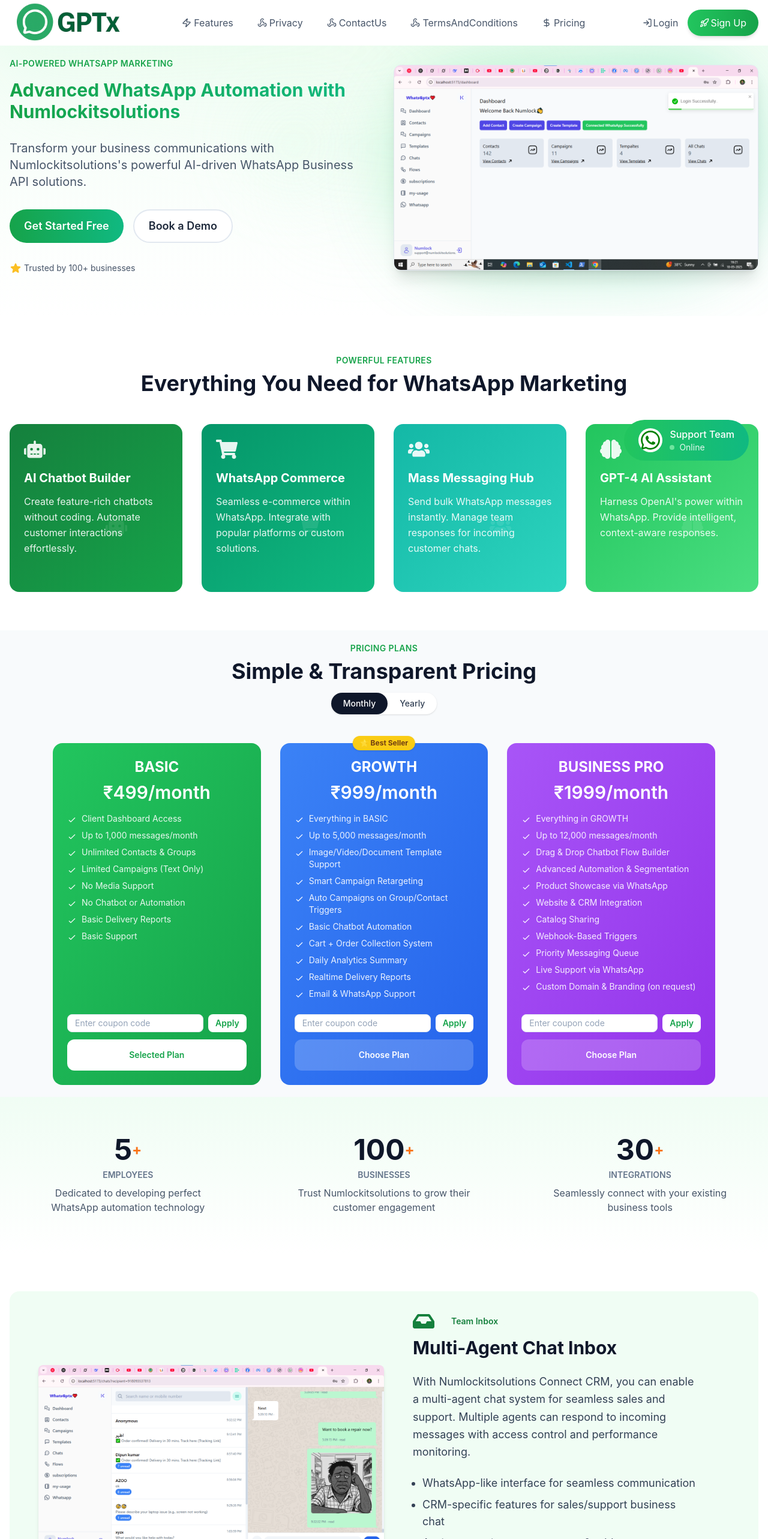
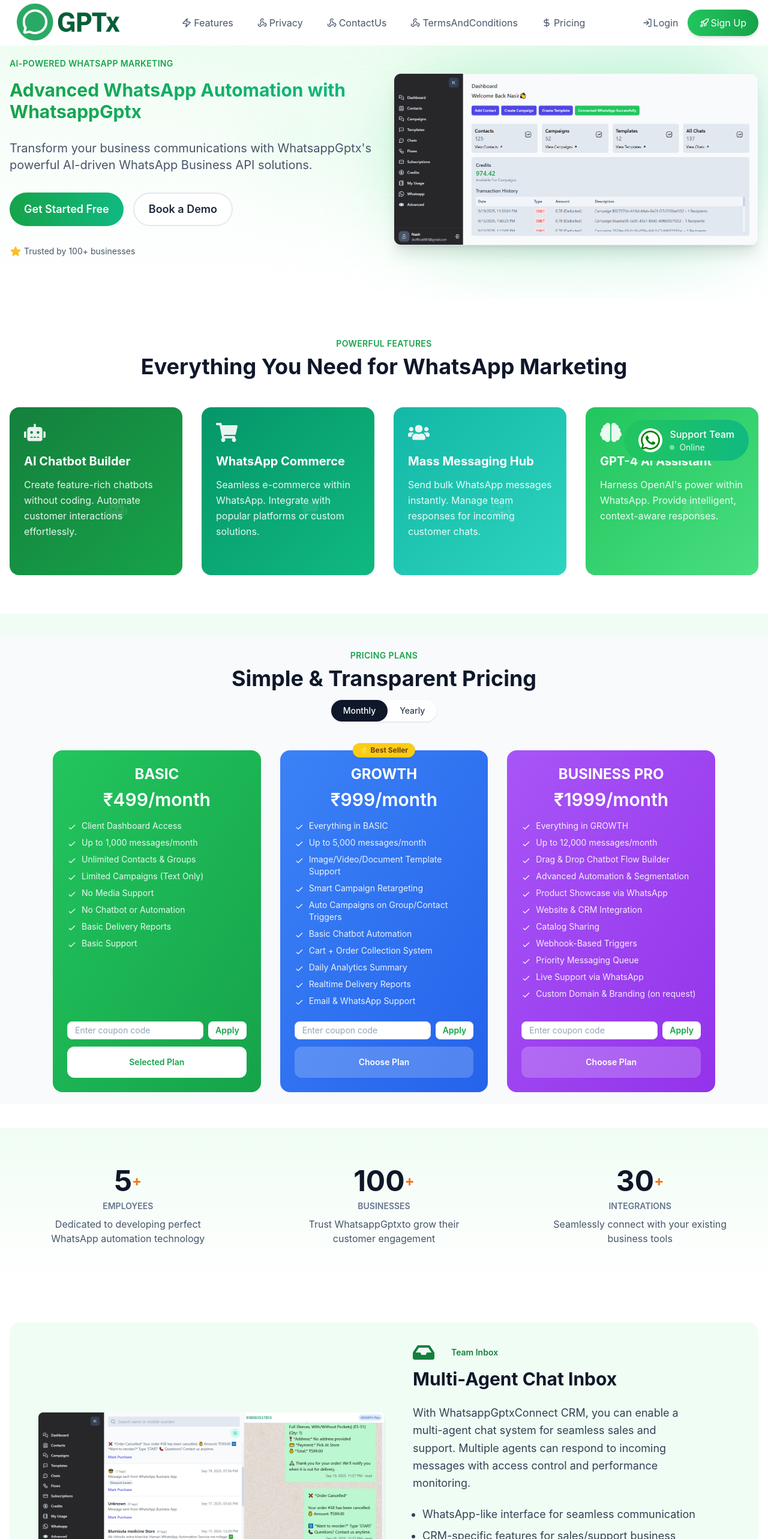
Before and after one commit to CodeWithNasirr/BSP-FRONTEND, a React (Vite) app: page / in a window 1280 px wide. Shown: the top 2566 px of the page at 60% size. Built offline with nearby package versions, Linux system fonts and the light colour scheme.

Commit message:
ui chnges

```diff
--- a/src/components/Authentications/LoginForm.jsx
+++ b/src/components/Authentications/LoginForm.jsx
@@ -98,7 +98,7 @@ const LoginForm = ({ isActive }) => {
           </span>
         </div>
 
-        <button type='submit' className="rounded-2xl border cursor-pointer border-[#4bb6b7] bg-[#4bb6b7] text-white font-bold my-2 px-20 py-3 uppercase text-sm sm:text-base">
+        <button type='submit' className="rounded-2xl border cursor-pointer border-[#4bb6b7] bg-[#4bb6b7] text-white font-bold my-2 px-5 py-3 uppercase text-sm sm:text-base">
           Login
         </button>
 
--- a/src/components/Authentications/Overlay.jsx
+++ b/src/components/Authentications/Overlay.jsx
@@ -31,7 +31,7 @@ const Overlay = ({ isRightPanelActive, setIsRightPanelActive }) => {
           <button
             onMouseDown={() => navigate("/login")}
             className="bg-[rgba(225,225,225,0.2)] border-2 cursor-pointer border-white text-white font-bold rounded-2xl uppercase flex items-center
-              px-8 py-2 text-xs sm:px-20 sm:py-3 sm:text-base"
+              px-8 py-2 text-xs sm:px-20 sm:py-3 sm:text-base "
           >
             Login
             <i className="lni lni-arrow-left ml-2 transition-opacity duration-300 opacity-0 hover:opacity-100"></i>
--- a/src/components/Authentications/RegisterForm.jsx
+++ b/src/components/Authentications/RegisterForm.jsx
@@ -87,7 +87,7 @@ const RegisterForm = ({ isActive }) => {
           </button>
         </div>
 
-        <button type='submit' className="rounded-2xl border cursor-pointer border-[#4bb6b7] bg-[#4bb6b7] text-white font-bold my-2 px-20 py-3 uppercase text-sm sm:text-base">
+        <button type='submit' className="rounded-2xl border cursor-pointer border-[#4bb6b7] bg-[#4bb6b7] text-white font-bold my-2 px-5 py-3 uppercase text-sm sm:text-base">
           Register
         </button>
       </form>
--- a/src/components/LandingPage/LandingPage.jsx
+++ b/src/components/LandingPage/LandingPage.jsx
@@ -83,7 +83,7 @@ export default function LandingPage() {
             <div className="flex items-center justify-between w-full xl:w-auto mb-2 xl:mb-0">
               <a className="flex items-center w-[7rem] h-5 sm:w-[12rem]" href="/">
               <img src={assest.logo} alt="" />
-                {/* <span className="text-2xl font-bold bg-gradient-to-r from-green-600 to-emerald-500 bg-clip-text text-transparent">Numlockitsolutions</span> */}
+                {/* <span className="text-2xl font-bold bg-gradient-to-r from-green-600 to-emerald-500 bg-clip-text text-transparent">WhatsappGptx</span> */}
               </a>
               <div className="flex xl:hidden items-center gap-2">
                 <button
@@ -235,10 +235,10 @@ export default function LandingPage() {
             <div className="lg:w-1/2 text-center lg:text-left">
               <p className="text-sm font-semibold text-green-600 tracking-wide uppercase mb-4">AI-POWERED WHATSAPP MARKETING</p>
               <h1 className="text-2xl md:text-3xl lg:text-3xl font-bold mb-6">
-                <span className="block bg-clip-text text-transparent bg-gradient-to-r from-green-600 to-emerald-500 pb-[5px]">Advanced WhatsApp Automation with Numlockitsolutions</span>
+                <span className="block bg-clip-text text-transparent bg-gradient-to-r from-green-600 to-emerald-500 pb-[5px]">Advanced WhatsApp Automation with WhatsappGptx</span>
               </h1>
               <p className="text-lg md:text-xl text-gray-600 mb-8 max-w-2xl mx-auto lg:mx-0">
-                Transform your business communications with Numlockitsolutions's powerful AI-driven WhatsApp Business API solutions.
+                Transform your business communications with WhatsappGptx's powerful AI-driven WhatsApp Business API solutions.
               </p>
               <div className="flex flex-col sm:flex-row gap-4 justify-center lg:justify-start">
                 <a href="/register" className="bg-gradient-to-r from-green-600 to-emerald-500 text-white px-6 py-3 rounded-full text-lg font-semibold hover:opacity-90 transition-opacity inline-flex items-center justify-center">
@@ -263,7 +263,7 @@ export default function LandingPage() {
                 <div className="relative">
                   <img
                     src={assest.Dashboard}
-                    alt="Numlockitsolutions Dashboard Preview"
+                    alt="WhatsappGptx Dashboard Preview"
                     className="relative z-10 rounded-xl shadow-xl border border-gray-200"
                   />
                 </div>
@@ -299,7 +299,7 @@ export default function LandingPage() {
       </section>
 
       {/* Price Section */}
-      <section id='pricing'>
+      <section id='pricing' className='relative bg-gradient-to-b from-green-50 to-white py-10'>
         <PricingPlans/>
       </section>
 
@@ -321,7 +321,7 @@ export default function LandingPage() {
                 <span className="text-2xl font-bold text-orange-500">+</span>
               </div>
               <h3 className="text-sm font-semibold text-gray-500 mt-2">BUSINESSES</h3>
-              <p className="text-gray-600 mt-2 max-w-xs mx-auto">Trust Numlockitsolutions to grow their customer engagement</p>
+              <p className="text-gray-600 mt-2 max-w-xs mx-auto">Trust WhatsappGptxto grow their customer engagement</p>
             </div>
             <div className="text-center">
               <div className="flex items-center justify-center">
@@ -342,7 +342,7 @@ export default function LandingPage() {
         <div className="container mx-auto px-4">
           <div className="text-center mb-12">
             <h2 className="text-3xl font-bold text-gray-900">Native Integrations</h2>
-            <p className="text-gray-600 mt-4 max-w-2xl mx-auto">Connect Numlockitsolutions with your favorite tools and services</p>
+            <p className="text-gray-600 mt-4 max-w-2xl mx-auto">Connect WhatsappGptxwith your favorite tools and services</p>
           </div>
 
           <div className="grid grid-cols-2 md:grid-cols-4 gap-8 items-center justify-center">
@@ -384,7 +384,7 @@ export default function LandingPage() {
                     <h3 className="text-3xl font-bold text-gray-900">Multi-Agent Chat Inbox</h3>
                   </div>
                   <p className="text-lg text-gray-700 leading-relaxed">
-                    With Numlockitsolutions Connect CRM, you can enable a multi-agent chat system for seamless sales and support. Multiple agents can respond to incoming messages with access control and performance monitoring.
+                    With WhatsappGptxConnect CRM, you can enable a multi-agent chat system for seamless sales and support. Multiple agents can respond to incoming messages with access control and performance monitoring.
                   </p>
                   <ul className="list-disc pl-4 space-y-2">
                     <li className="text-lg text-gray-700">WhatsApp-like interface for seamless communication</li>
@@ -451,7 +451,7 @@ export default function LandingPage() {
           <div className="flex flex-col md:flex-row items-center justify-between max-w-6xl mx-auto gap-6">
             <div className="flex-1 space-y-3">
               <h2 className="text-3xl md:text-4xl font-bold" style={{ lineHeight: '1.2' }}>Ready to transform your WhatsApp marketing?</h2>
-              <p className="text-lg text-green-50 max-w-xl">Join thousands of businesses already growing with Numlockitsolutions</p>
+              <p className="text-lg text-green-50 max-w-xl">Join thousands of businesses already growing with WhatsappGptx</p>
               <div className="flex flex-wrap gap-4 mt-4">
                 <div className="flex items-center text-sm text-green-50">
                   <div className="w-1.5 h-1.5 rounded-full bg-green-400 mr-2"></div>
@@ -465,7 +465,7 @@ export default function LandingPage() {
             </div>
             <div>
               <a className="inline-flex items-center gap-2 bg-white text-[#075E54] px-8 py-4 rounded-full font-semibold text-lg hover:bg-green-50 transition-colors duration-300 shadow-lg hover:shadow-xl" href="/register">
-                Get Started with Numlockitsolutions
+                Get Started with WhatsappGptx
                 <svg xmlns="http://www.w3.org/2000/svg" width="24" height="24" viewBox="0 0 24 24" fill="none" stroke="currentColor" strokeWidth="2" strokeLinecap="round" strokeLinejoin="round" className="lucide lucide-arrow-right w-5 h-5">
                   <path d="M5 12h14"></path>
                   <path d="m12 5 7 7-7 7"></path>
@@ -488,7 +488,7 @@ export default function LandingPage() {
                 <div className="flex items-center w-[7rem] h-5 sm:w-[12rem]">
 
                   <img src={assest.logo} alt="" />
-                    {/* <span className="text-2xl font-bold bg-gradient-to-r from-green-600 to-emerald-500 bg-clip-text text-transparent">Numlockitsolutions</span> */}
+                    {/* <span className="text-2xl font-bold bg-gradient-to-r from-green-600 to-emerald-500 bg-clip-text text-transparent">WhatsappGptx</span> */}
 
                 </div>
                 <p className="text-gray-600">WhatsApp Business Solution Provider</p>
@@ -568,7 +568,7 @@ export default function LandingPage() {
 
             <div className="border-t border-gray-200/50 pt-8 mt-8 w-full">
               <div className="flex flex-col md:flex-row justify-center items-center space-y-4 md:space-y-0 w-full max-w-6xl">
-                <p className="text-gray-500 text-sm">© {new Date().getFullYear()} Numlockitsolutions. All rights reserved.</p>
+                <p className="text-gray-500 text-sm">© {new Date().getFullYear()} WhatsappGptx. All rights reserved.</p>
               </div>
             </div>
           </div>
```
Also changed, not shown: src/assets/Dashboard.png, src/assets/chats.png, src/components/Dashboard.jsx (line endings or trailing spaces).
